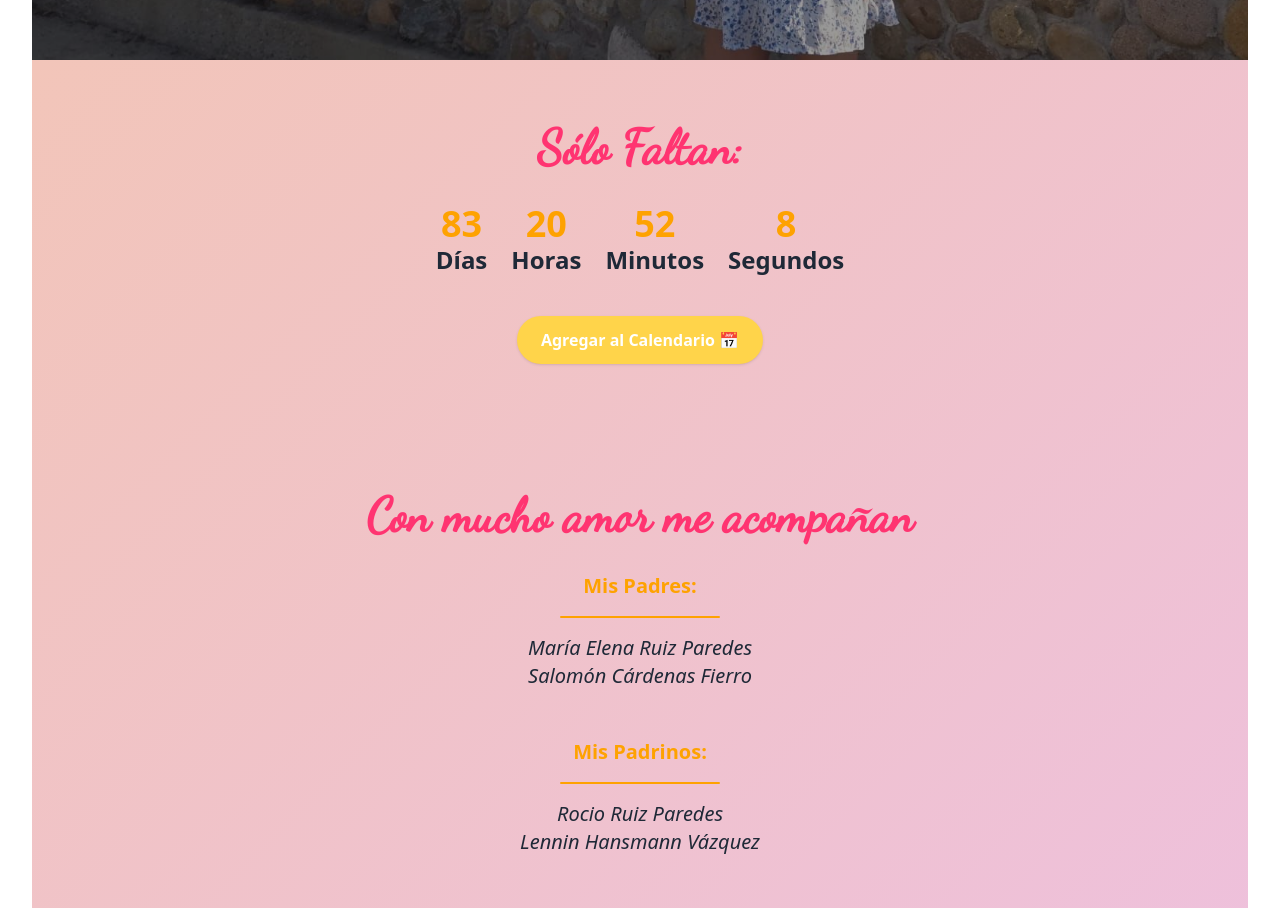
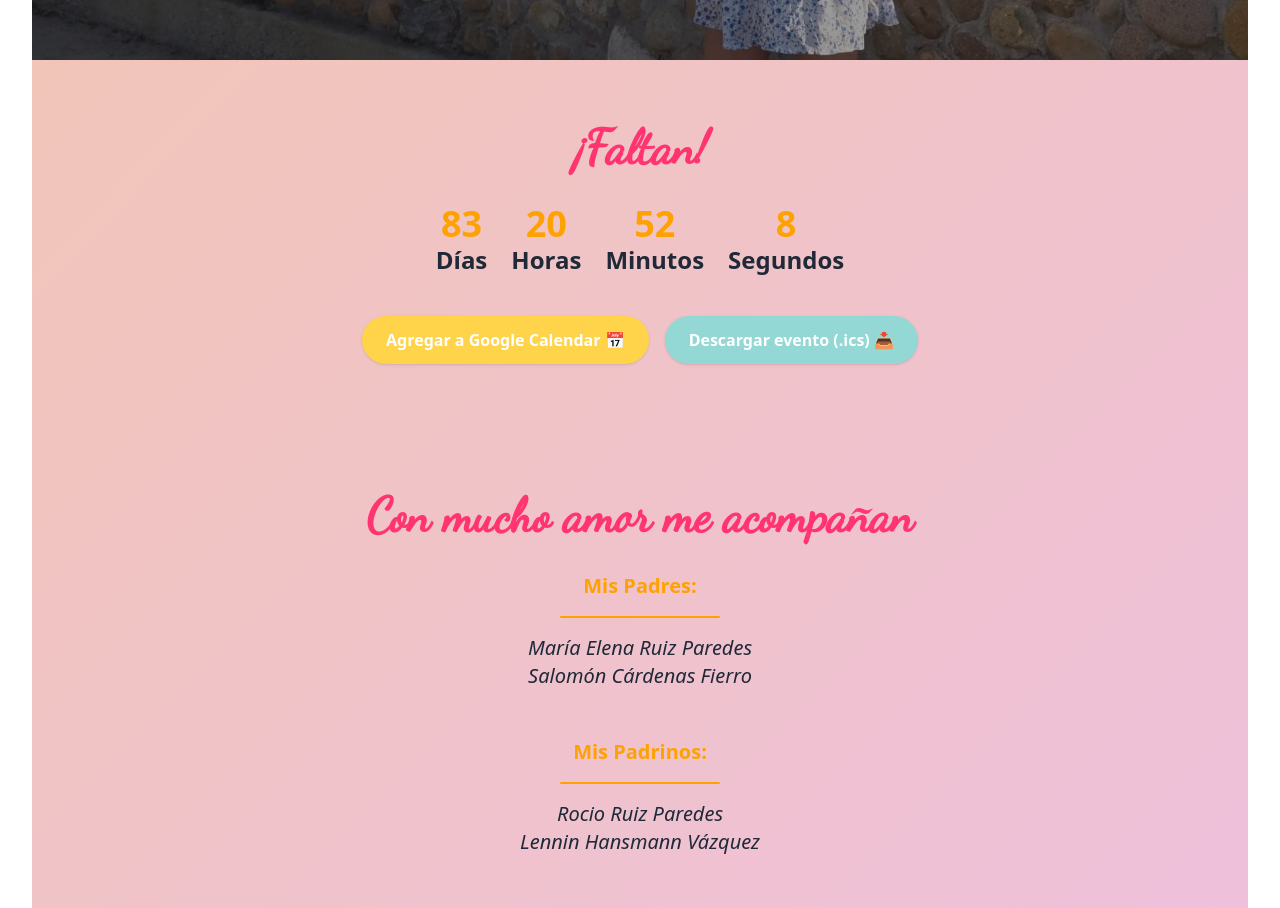
Before and after one commit to MarysolXV/xvmarysol, a React (Vite) app: page / in a window 1280 px wide. Shown: the part 820-1728 px from the top of the page. Built offline with nearby package versions, Linux system fonts and the light colour scheme.

Commit message:
cambio de contador isc

```diff
--- a/src/ContadorElegante.jsx
+++ b/src/ContadorElegante.jsx
@@ -30,9 +30,33 @@ const ContadorElegante = () => {
     window.open(url, "_blank");
   };
 
+  const descargarICS = () => {
+    const contenidoICS = `
+BEGIN:VCALENDAR
+VERSION:2.0
+PRODID:-//XV Marysol//EN
+BEGIN:VEVENT
+DTSTART:20250719T190000
+DTEND:20250719T230000
+SUMMARY:XV Años de Marysol
+DESCRIPTION:Acompáñame a celebrar mis XV años en el Jardín Magno.
+LOCATION:Jardín Magno, Mexicali, B.C.
+END:VEVENT
+END:VCALENDAR
+    `.trim();
+
+    const blob = new Blob([contenidoICS], { type: "text/calendar;charset=utf-8" });
+    const enlace = document.createElement("a");
+    enlace.href = URL.createObjectURL(blob);
+    enlace.download = "XVMarysol.ics";
+    document.body.appendChild(enlace);
+    enlace.click();
+    document.body.removeChild(enlace);
+  };
+
   return (
     <section className="py-16 px-6 text-center" data-aos="fade-up">
-      <h2 className="text-3xl md:text-5xl font-bold text-[#FF3471] mb-8">Sólo Faltan:</h2>
+      <h2 className="text-3xl md:text-5xl font-bold text-[#FF3471] mb-8">¡Faltan!</h2>
       <div className="flex justify-center gap-6 text-2xl font-semibold">
         <div className="flex flex-col items-center">
           <span className="text-4xl text-[#FEA201]">{dias}</span>
@@ -52,13 +76,20 @@ const ContadorElegante = () => {
         </div>
       </div>
 
-      {/* Botón para agregar al calendario */}
-      <div className="mt-10">
+      {/* Botones de calendario */}
+      <div className="mt-10 flex flex-col md:flex-row gap-4 justify-center">
         <button
           onClick={crearEnlaceGoogleCalendar}
           className="bg-[#FFD44A] hover:bg-[#FF3471] text-white font-bold py-3 px-6 rounded-full shadow transition"
         >
-          Agregar al Calendario 📅
+          Agregar a Google Calendar 📅
+        </button>
+
+        <button
+          onClick={descargarICS}
+          className="bg-[#93D8D5] hover:bg-[#AEE1F9] text-white font-bold py-3 px-6 rounded-full shadow transition"
+        >
+          Descargar evento (.ics) 📥
         </button>
       </div>
     </section>
```
